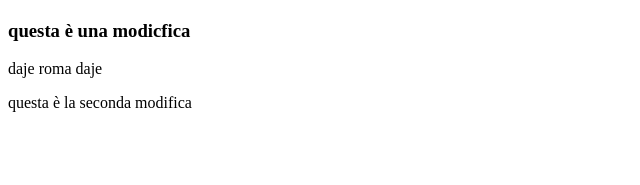
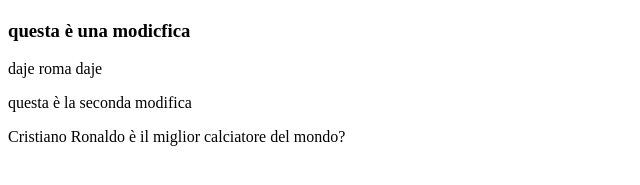
Before and after one commit to cicciociccia19/primosito, a plain HTML site: page index.html in a window 1280 px wide. Shown: the part 253-438 px from the top of the page, without its empty margins (0-640 px from the left). Drawn offline with Linux system fonts and the light colour scheme.

Commit message:
Add files via upload

```diff
--- a/index.html
+++ b/index.html
@@ -17,5 +17,6 @@
 	<h3>questa è una modicfica</h3>
 	<p>daje roma daje</p>
 	<p>questa è la seconda modifica</p>
+	<h7> Cristiano Ronaldo è il miglior calciatore del mondo?</h7>
     </body>
 </html>
```
